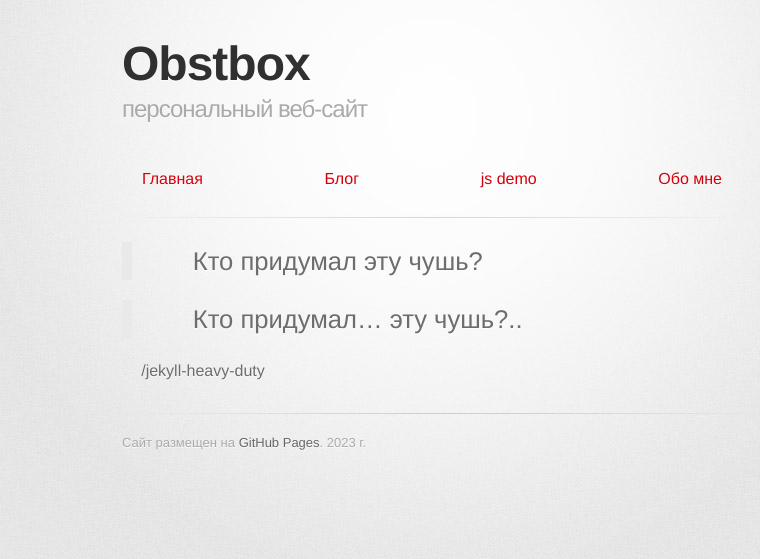
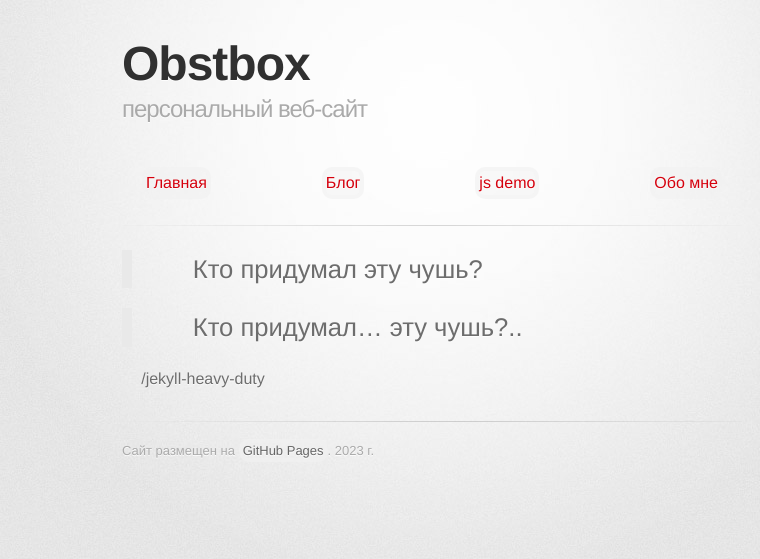
Before and after one commit to Obstbox/jekyll-heavy-duty, a Jekyll site: the page built from docs/index.markdown, in a window 1280 px wide. Shown: the top 559 px of the page, without its empty margins (208-968 px from the left). Built offline with Jekyll 4.4.1, drawn with Linux system fonts in a browser that asks for light colours; some web fonts are replaced.

Commit message:
expose links over background - bad idea, try anoter

```diff
--- a/docs/_layouts/about.html
+++ b/docs/_layouts/about.html
@@ -22,9 +22,9 @@ layout: default
     </p>
     <p>
       <em>Знаю</em> с какой стороны браться за паяльник, и почему чем меньше
-      <a href="https://www.ruselectronic.com/ekvivalentnoe-posledovatelnoe-soprotivlenie-kondensatora-esr/">ESR конденсатора
-      </a> - тем лучше. А <span style="text-decoration: line-through;">дым отечества</span> <em>запах керосина по утрам
-      </em> мне сладок и приятен.
+      <a href="https://www.ruselectronic.com/ekvivalentnoe-posledovatelnoe-soprotivlenie-kondensatora-esr/">
+        ESR конденсатора</a> - тем лучше. А <span style="text-decoration: line-through;">дым отечества</span> <em>запах
+        керосина по утрам </em> мне сладок и приятен.
     </p>
   </div>
 </div>
--- a/docs/assets/css/style.scss
+++ b/docs/assets/css/style.scss
@@ -2,6 +2,9 @@
 ---
 
 @import "jekyll-theme-tactile";
+
+$link-color: rgba(240, 240, 240, 0.4);
+$link-hover-color: rgba(255, 229, 229, 0.4);
 
 nav.head-nav {
     padding: 10px 20px;
@@ -25,10 +28,6 @@ p.contacts a:last-child {
     margin-right: 0;
 }
 
-// p > a {
-//     margin-right: 20px;
-// }
-
 em {
     color: #8a6d6d;
 }
@@ -51,7 +50,15 @@ div.bio figure {
 div.bio > div {
     margin-top: 1em;
 }
-// div.bio img {
-//     width: 220px;
-//     margin-right: 20px;
-// }
+
+a {
+    border-radius: 10px;
+    background: $link-color;
+    border: 4px solid $link-color;
+}
+
+a:hover {
+    border-radius: 10px;
+    background: $link-hover-color;
+    border: 4px solid $link-hover-color;
+}
```
Also changed, not shown: README.md.
